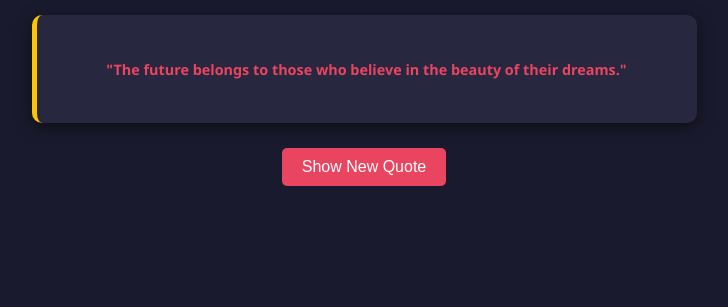
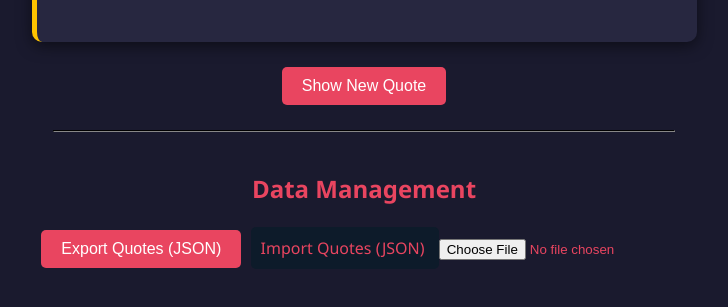
Before and after one commit to krayetor/alx_fe_javascript, a plain HTML site: page dom-manipulation/index.html in a window 1280 px wide. Shown: the part 369-676 px from the top of the page, without its empty margins (276-1004 px from the left). Drawn offline with Linux system fonts and the light colour scheme.

Commit message:
added v22 of index.html

```diff
--- a/dom-manipulation/index.html
+++ b/dom-manipulation/index.html
@@ -80,10 +80,27 @@
     </style>
   </head>
   <body>
+
     <h1>Dynamic Quote Generator</Q></h1>
+
     <div id="quoteDisplay"></div>
+
     <button id="newQuote">Show New Quote</button>
+
     <div id="addQuoteForm"></div>
+
+    <hr style="width: 50%; border-color: #333; margin: 20px 0;">
+
+    <h2>Data Management</h2>
+    <div id="dataMangement">
+      <button onclick="exportToJsonFile()">Export Quotes (JSON)</button>
+
+      <label for="importFile" style="background-color: #0d1b2a; padding: 10px; border-radius: 5px; cursor: pointer;">
+        Import Quotes (JSON)
+      </label>
+
+      <input type="file" id="importFile" accept=".json" onchange="impotFromJsonFile(event)" style"display: none;">
+    </div>
 
     <script src="script.js"></script>
   </body>
```
